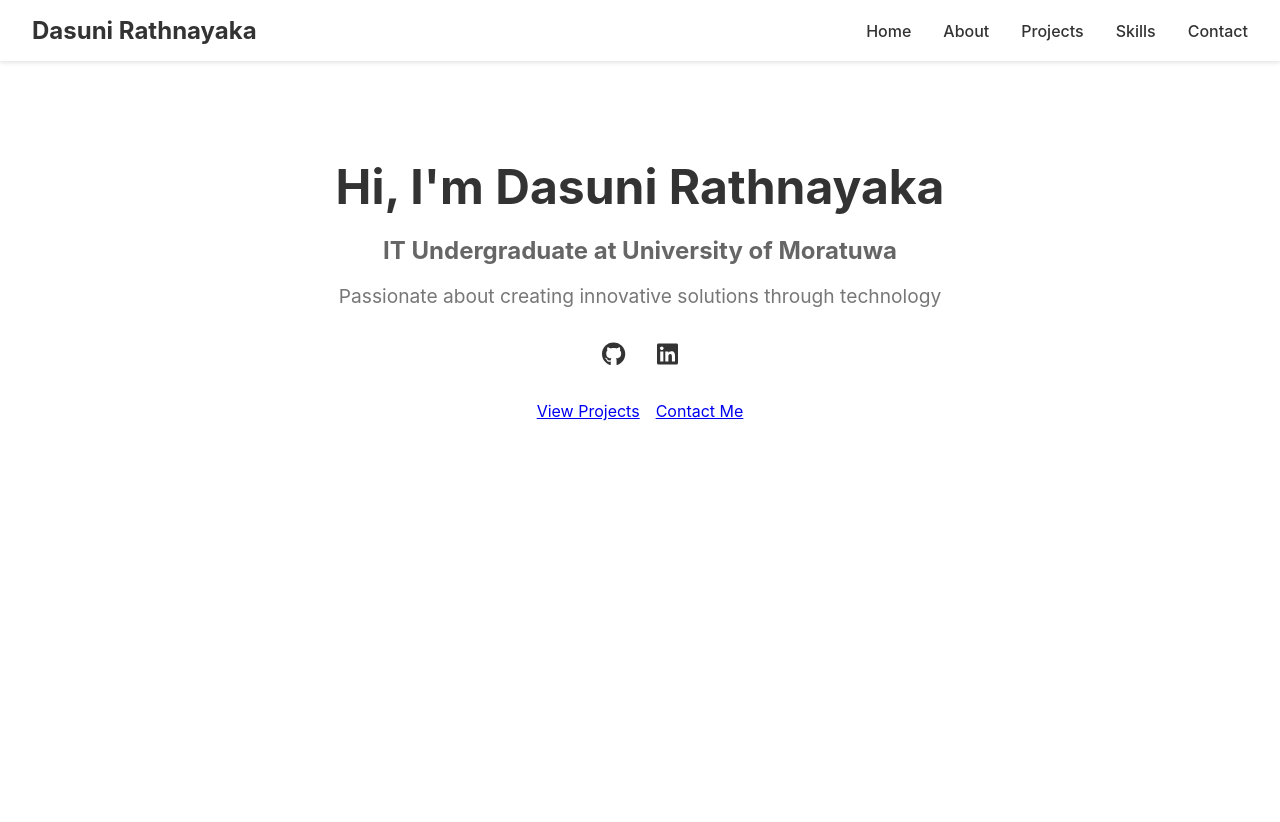
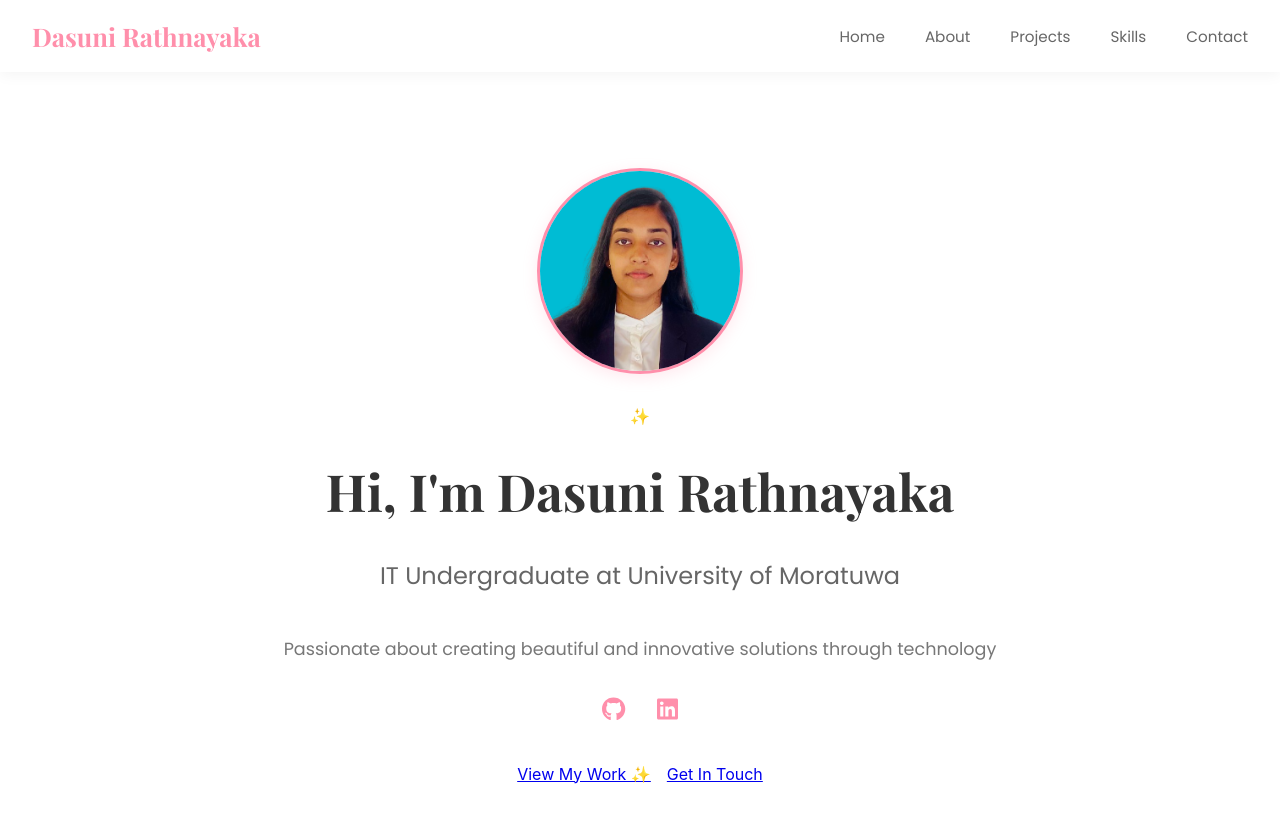
Before and after one commit to DasuRathnayaka/portfolio, a React (Create React App) app: page / in a window 1280 px wide. Shown: the top 822 px of the page. Before the commit the page ends 800 px from the top, so only its background shows below. Built offline with nearby package versions, Linux system fonts and the light colour scheme.

Commit message:
added profile picture

```diff
--- a/public/index.html
+++ b/public/index.html
@@ -15,6 +15,7 @@
       user's mobile device or desktop. See https://developers.google.com/web/fundamentals/web-app-manifest/
     -->
     <link rel="manifest" href="%PUBLIC_URL%/manifest.json" />
+    <link href="https://fonts.googleapis.com/css2?family=Playfair+Display:wght@400;500;600;700&family=Poppins:wght@300;400;500&display=swap" rel="stylesheet">
     <!--
       Notice the use of %PUBLIC_URL% in the tags above.
       It will be replaced with the URL of the `public` folder during the build.
--- a/src/components/Home.js
+++ b/src/components/Home.js
@@ -8,20 +8,24 @@ const Home = () => {
   return (
     <div className="home">
       <div className="hero">
+        <div className="profile-photo">
+          <img src="/images/profile-photo.png" alt="Dasuni Rathnayaka" />
+        </div>
+        <span className="hero-decoration">✨</span>
         <h1>Hi, I'm Dasuni Rathnayaka</h1>
         <h2>IT Undergraduate at University of Moratuwa</h2>
-        <p>Passionate about creating innovative solutions through technology</p>
+        <p>Passionate about creating beautiful and innovative solutions through technology</p>
         <div className="social-links">
           <a href="https://github.com/DasuRathnayaka" target="_blank" rel="noopener noreferrer">
             <FontAwesomeIcon icon={faGithub} />
           </a>
-          <a href="https://linkedin.com/in/yourprofile" target="_blank" rel="noopener noreferrer">
+          <a href="https://www.linkedin.com/in/dasuni-rathnayaka" target="_blank" rel="noopener noreferrer">
             <FontAwesomeIcon icon={faLinkedin} />
           </a>
         </div>
         <div className="cta-buttons">
-          <Link to="/projects" className="btn primary">View Projects</Link>
-          <Link to="/contact" className="btn secondary">Contact Me</Link>
+          <Link to="/projects" className="btn primary">View My Work ✨</Link>
+          <Link to="/contact" className="btn secondary">Get In Touch</Link>
         </div>
       </div>
     </div>
--- a/src/styles/App.css
+++ b/src/styles/App.css
@@ -1,32 +1,33 @@
 .App {
   min-height: 100vh;
-  background-color: #f8f9fa;
+  background-color: #fdf6f6;
 }
 
 .btn {
   padding: 10px 20px;
-  border-radius: 5px;
+  border-radius: 25px;
   text-decoration: none;
-  font-weight: 600;
+  font-weight: 500;
   transition: all 0.3s ease;
+  box-shadow: 0 2px 8px rgba(0,0,0,0.1);
 }
 
 .primary {
-  background-color: #007bff;
+  background-color: #ff8fab;
   color: white;
 }
 
 .primary:hover {
-  background-color: #0056b3;
+  background-color: #ff6b8b;
 }
 
 .secondary {
   background-color: transparent;
-  color: #007bff;
-  border: 2px solid #007bff;
+  color: #ff8fab;
+  border: 2px solid #ff8fab;
 }
 
 .secondary:hover {
-  background-color: #007bff;
+  background-color: #ff8fab;
   color: white;
 }
--- a/src/styles/Home.css
+++ b/src/styles/Home.css
@@ -6,39 +6,49 @@
 .hero {
   max-width: 800px;
   margin: 0 auto;
+  padding-top: 2rem;
+  display: flex;
+  flex-direction: column;
+  align-items: center;
 }
 
 .hero h1 {
-  font-size: 3rem;
+  font-family: 'Playfair Display', serif;
+  font-size: 3.2rem;
   margin-bottom: 1rem;
   color: #333;
+  line-height: 1.2;
 }
 
 .hero h2 {
+  font-family: 'Poppins', sans-serif;
   font-size: 1.5rem;
   color: #666;
-  margin-bottom: 1rem;
+  margin-bottom: 1.5rem;
+  font-weight: 400;
 }
 
 .hero p {
-  font-size: 1.2rem;
+  font-family: 'Poppins', sans-serif;
+  font-size: 1.1rem;
   color: #777;
   margin-bottom: 2rem;
+  line-height: 1.6;
 }
 
 .social-links {
-  margin-bottom: 2rem;
+  margin-bottom: 2.5rem;
 }
 
 .social-links a {
   font-size: 1.5rem;
-  color: #333;
+  color: #ff8fab;
   margin: 0 1rem;
-  transition: color 0.3s ease;
+  transition: transform 0.3s ease;
 }
 
 .social-links a:hover {
-  color: #007bff;
+  transform: translateY(-3px);
 }
 
 .cta-buttons {
@@ -46,3 +56,25 @@
   gap: 1rem;
   justify-content: center;
 }
+
+.profile-photo {
+  width: 200px;
+  height: 200px;
+  margin: 0 auto 2rem;
+  border-radius: 50%;
+  overflow: hidden;
+  border: 3px solid #ff8fab;
+  box-shadow: 0 4px 15px rgba(255, 143, 171, 0.2);
+  position: relative;
+}
+
+.profile-photo img {
+  width: 100%;
+  height: 100%;
+  object-fit: cover;
+  transition: transform 0.3s ease;
+}
+
+.profile-photo:hover img {
+  transform: scale(1.05);
+}
--- a/src/styles/Navbar.css
+++ b/src/styles/Navbar.css
@@ -2,16 +2,17 @@
   display: flex;
   justify-content: space-between;
   align-items: center;
-  padding: 1rem 2rem;
+  padding: 1.2rem 2rem;
   background-color: white;
-  box-shadow: 0 2px 4px rgba(0,0,0,0.1);
+  box-shadow: 0 2px 15px rgba(0,0,0,0.05);
 }
 
 .nav-logo {
-  font-size: 1.5rem;
+  font-family: 'Playfair Display', serif;
+  font-size: 1.6rem;
   font-weight: bold;
   text-decoration: none;
-  color: #333;
+  color: #ff8fab;
 }
 
 .nav-links {
@@ -22,18 +23,20 @@
 }
 
 .nav-links li {
-  margin-left: 2rem;
+  margin-left: 2.5rem;
 }
 
 .nav-links a {
+  font-family: 'Poppins', sans-serif;
   text-decoration: none;
-  color: #333;
-  font-weight: 500;
+  color: #666;
+  font-weight: 400;
   transition: color 0.3s ease;
+  font-size: 0.95rem;
 }
 
 .nav-links a:hover {
-  color: #007bff;
+  color: #ff8fab;
 }
 
 .menu-icon {
```
Also changed, not shown: public/images/profile-photo.png (added).
